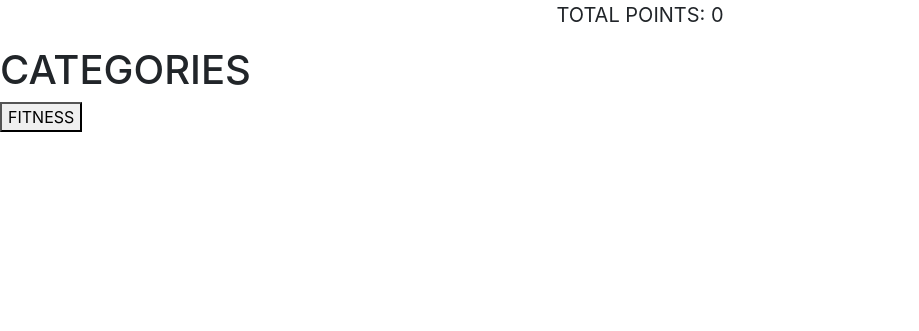
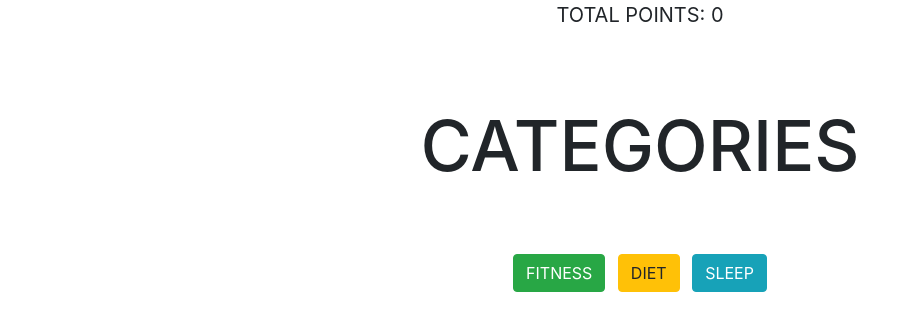
Before and after one commit to katherine81779/rootsup, a Flask app: page /categories in a window 1280 px wide. Shown: the part 56-387 px from the top of the page, without its empty margins (0-919 px from the left). Run offline with Flask 2, Linux system fonts and the light colour scheme; some libraries are stand-ins or nearby versions.

Commit message:
reformatted category file

```diff
--- a/templates/categories.html
+++ b/templates/categories.html
@@ -3,6 +3,16 @@
 <head>
 	<title> roots </title>
     {% include 'header.html' %}
+  <style>
+  h1{
+    Font-size: 70px;
+    text-align: center;
+    Line-height: 200px;
+  }
+  form{
+    Text-align: center;
+  }
+  </style>
 
 </head>
 
@@ -13,6 +23,8 @@
 
 	<h1> CATEGORIES </h1>
 	<form action = '/fitness'>
-	<p> <button type = "submit">FITNESS</button> </p>
+	<button type="button" class="btn btn-success mr-2">FITNESS</button>
+	<button type="button" class="btn btn-warning mr-2">DIET</button>
+	<button type="button" class="btn btn-info">SLEEP</button>
 	</form>
 </body>
--- a/templates/sleep.html
+++ b/templates/sleep.html
@@ -8,6 +8,9 @@
 <body>
 
 <div class="container">
+  <blockquote class="blockquote text-center">
+        <p class="mb-0">TOTAL POINTS: {{ totalPoints }}</p>
+  </blockquote>
   <h1>SLEEP</font></h1>
   <p>How many hours of sleep did you get?</p>
 
```
